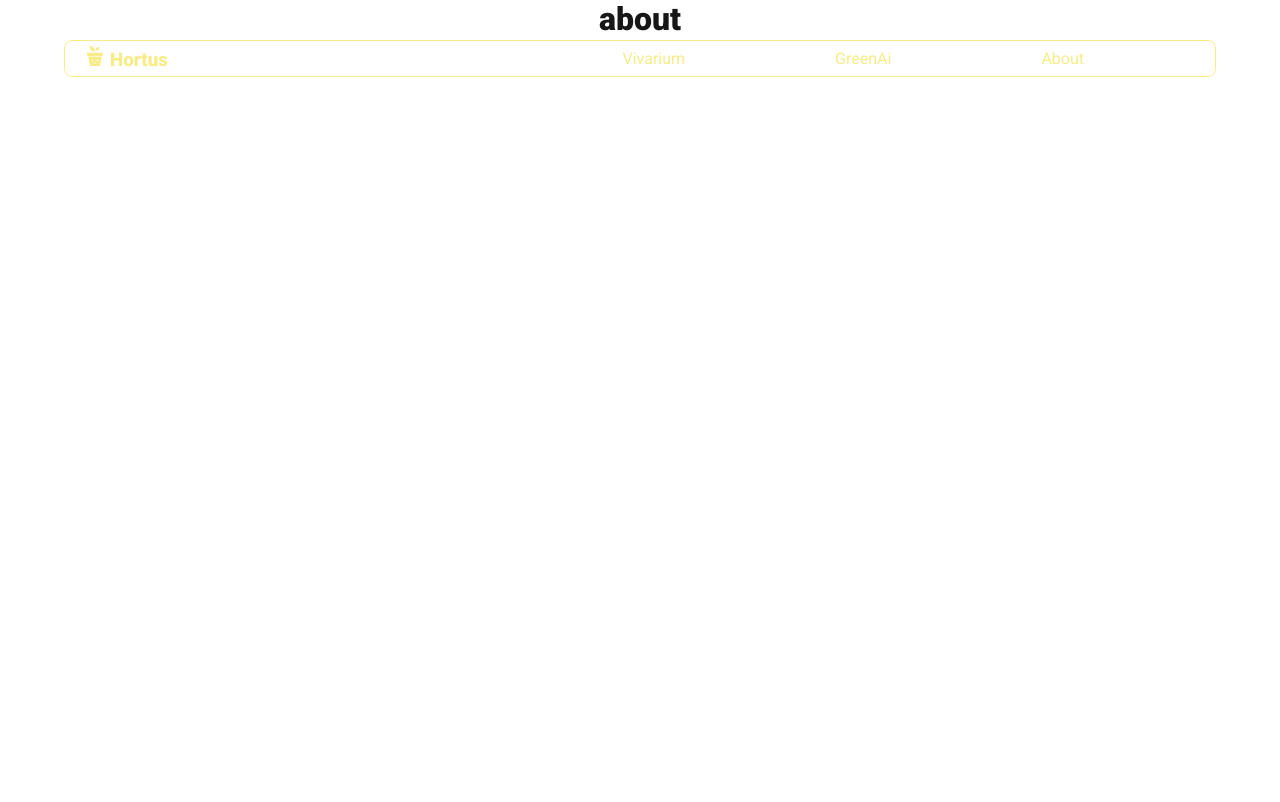
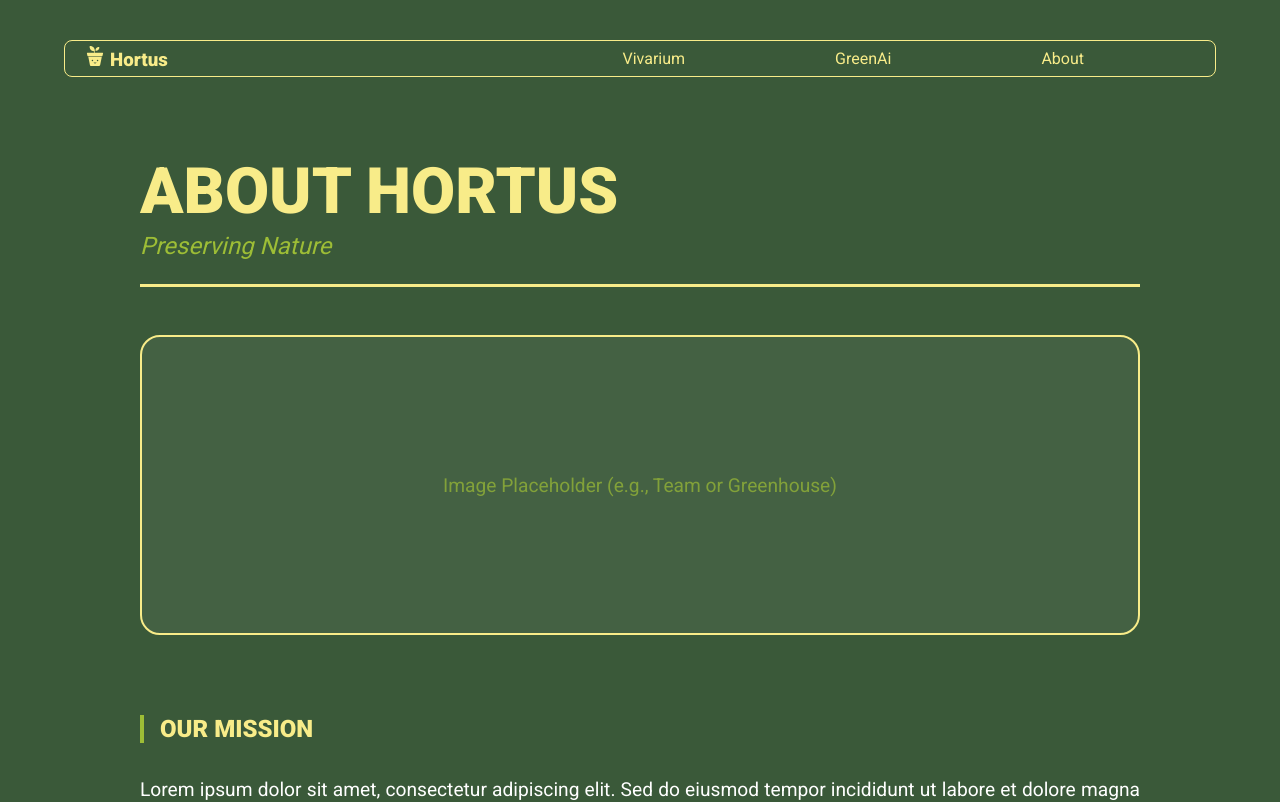
Before and after one commit to panna0/hortus, a Next.js app: page /about in a window 1280 px wide. Shown: the top 802 px of the page. Built offline with nearby package versions, Linux system fonts and the light colour scheme.

Commit message:
Add About page with structured content and styling

```diff
--- a/src/app/about/page.jsx
+++ b/src/app/about/page.jsx
@@ -1,13 +1,49 @@
-
+import React from 'react';
+import style from './page.module.scss';
+import Link from 'next/link';
 
 const About = () => {
+    return (
+      <div className={style.aboutPage}>
+        <div className={style.contentWrapper}>
 
+            <div className={style.titleSection}>
+                <h1>About Hortus</h1>
+                <h2>Preserving Nature</h2>
+            </div>
 
-    return (
-      <>
-        <h1>about</h1>
-      </>
+            <div className={style.textSection}>
+                <div className={style.imageSection}>
+                    <span>Image Placeholder (e.g., Team or Greenhouse)</span>
+                </div>
+
+                <h3>Our Mission</h3>
+                <p>
+                    Lorem ipsum dolor sit amet, consectetur adipiscing elit. Sed do eiusmod tempor incididunt ut labore et dolore magna aliqua. Ut enim ad minim veniam, quis nostrud exercitation ullamco laboris nisi ut aliquip ex ea commodo consequat. Duis aute irure dolor in reprehenderit in voluptate velit esse cillum dolore eu fugiat nulla pariatur. Excepteur sint occaecat cupidatat non proident, sunt in culpa qui officia deserunt mollit anim id est laborum.
+                </p>
+
+                <h3>The Project</h3>
+                <p>
+                    Sed ut perspiciatis unde omnis iste natus error sit voluptatem accusantium doloremque laudantium, totam rem aperiam, eaque ipsa quae ab illo inventore veritatis et quasi architecto beatae vitae dicta sunt explicabo. Nemo enim ipsam voluptatem quia voluptas sit aspernatur aut odit aut fugit, sed quia consequuntur magni dolores eos qui ratione voluptatem sequi nesciunt.
+                </p>
+                <p>
+                    Neque porro quisquam est, qui dolorem ipsum quia dolor sit amet, consectetur, adipisci velit, sed quia non numquam eius modi tempora incidunt ut labore et dolore magnam aliquam quaerat voluptatem. Ut enim ad minima veniam, quis nostrum exercitationem ullam corporis suscipit laboriosam, nisi ut aliquid ex ea commodi consequatur?
+                </p>
+
+                <h3>Contact Us</h3>
+                <p>
+                    Quis autem vel eum iure reprehenderit qui in ea voluptate velit esse quam nihil molestiae consequatur, vel illum qui dolorem eum fugiat quo voluptas nulla pariatur? At vero eos et accusamus et iusto odio dignissimos ducimus qui blanditiis praesentium voluptatum deleniti atque corrupti quos dolores et quas molestias excepturi sint occaecati cupiditate non provident, similique sunt in culpa qui officia deserunt mollitia animi, id est laborum et dolorum fuga.
+                </p>
+            </div>
+
+            <div style={{marginTop: '2rem'}}>
+                 <Link href="/vivarium" style={{ textDecoration: 'underline', color: '#F8EC89', fontWeight: 'bold' }}>
+                    EXPLORE THE VIVARIUM →
+                 </Link>
+            </div>
+        </div>
+      </div>
     );
-  }
+}
 
-  export default About;
+export default About;
--- a/src/app/about/page.module.scss
+++ b/src/app/about/page.module.scss
@@ -0,0 +1,90 @@
+@use "../../styles/_mixin.scss" as *;
+@use "../../styles/_variables.scss" as *;
+@use "../../styles/_functions.scss" as *;
+
+.aboutPage {
+    min-height: 100vh;
+    width: 100vw;
+    padding-top: 10rem;
+    padding-bottom: 4rem;
+    display: flex;
+    flex-direction: column;
+    align-items: center;
+    background: color("grass");
+    color: white;
+}
+
+.contentWrapper {
+    width: 90%;
+    max-width: 1000px; // A bit narrower for text readability
+    display: flex;
+    flex-direction: column;
+    gap: 3rem;
+}
+
+.titleSection {
+    border-bottom: 3px solid color("secondary");
+    padding-bottom: 1.5rem;
+
+    h1 {
+        font-size: 4rem;
+        font-weight: 800;
+        text-transform: uppercase;
+        color: color("secondary");
+        margin: 0;
+        line-height: 1;
+
+        @media (max-width: 768px) {
+            font-size: 2.5rem;
+        }
+    }
+
+    h2 {
+        color: color("primary");
+        font-style: italic;
+        font-weight: 500;
+        margin-top: 0.5rem;
+        font-size: 1.5rem;
+    }
+}
+
+.textSection {
+    display: flex;
+    flex-direction: column;
+    gap: 2rem;
+
+    p {
+        font-size: 1.2rem;
+        line-height: 1.6;
+        color: white;
+        text-align: justify;
+    }
+
+    h3 {
+        color: color("secondary");
+        font-size: 1.5rem;
+        text-transform: uppercase;
+        margin-top: 1rem;
+        border-left: 4px solid color("primary");
+        padding-left: 1rem;
+    }
+}
+
+.imageSection {
+    width: 100%;
+    height: 300px;
+    background-color: rgba(255,255,255,0.05);
+    border: 2px solid color("secondary");
+    border-radius: 20px;
+    display: flex;
+    align-items: center;
+    justify-content: center;
+    color: color("primary");
+    font-size: 1.2rem;
+    margin-bottom: 2rem;
+
+    // Placeholder style if no image
+    span {
+        opacity: 0.7;
+    }
+}
```
